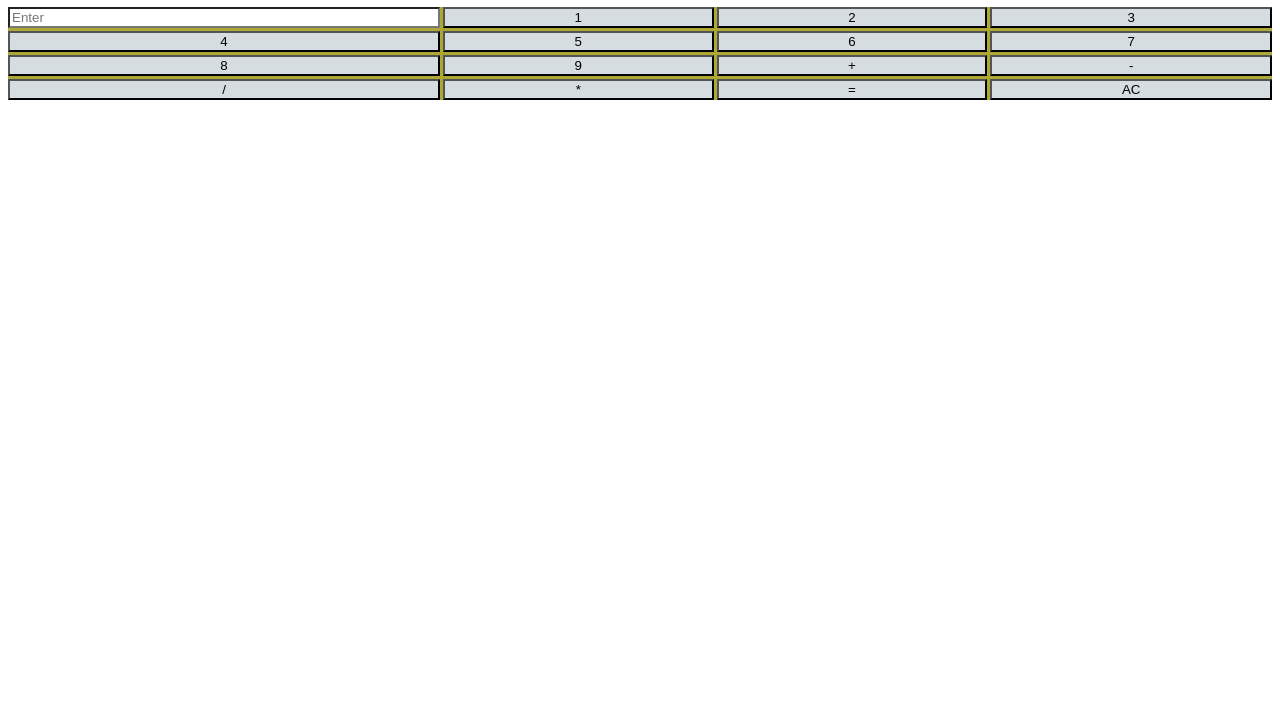
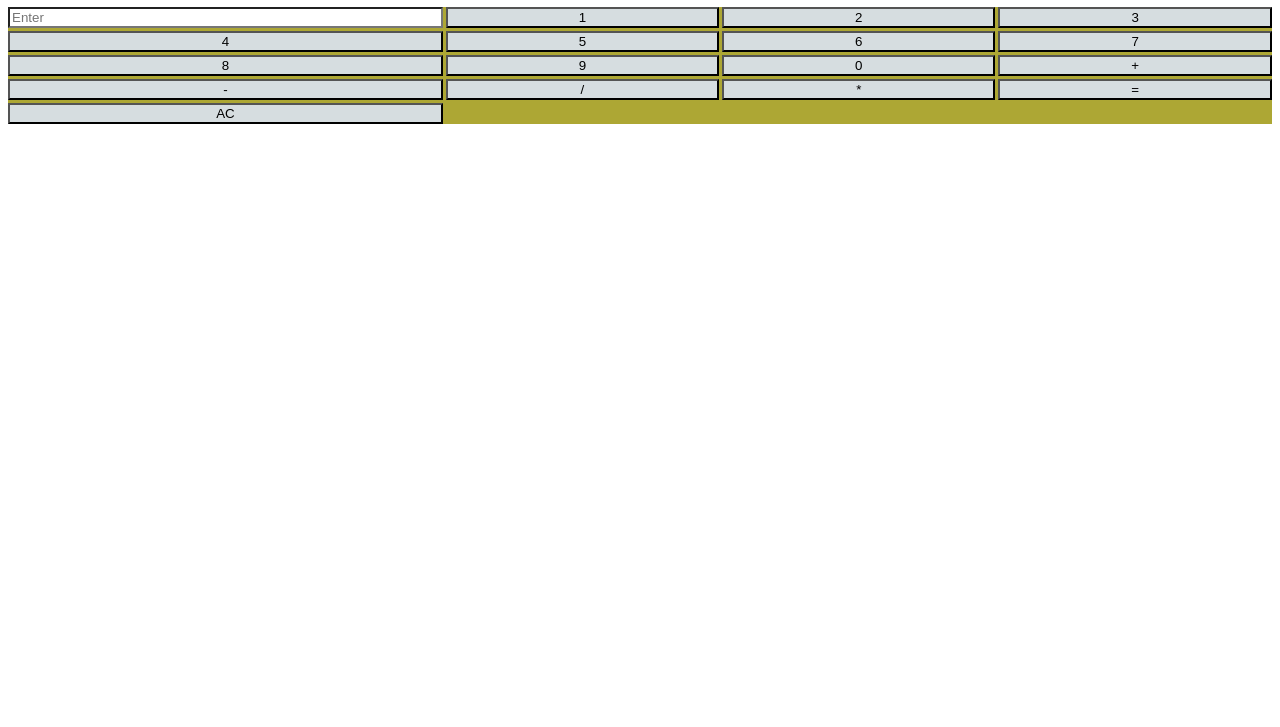
Before and after one commit to akhil0072/Calculator_project, a plain HTML site: page index.html in a window 1280 px wide. Shown: the part 73-800 px from the top of the page. Drawn offline with Linux system fonts and the light colour scheme.

Commit message:
added files html,css,script

```diff
--- a/index.html
+++ b/index.html
@@ -2,6 +2,8 @@
 <title>
     Calcutor App</title>
 <link rel="stylesheet" href="style.css">
+
+
 
 <body>
     <h1>    CALCULATOR</h1>
@@ -12,23 +14,25 @@
 
 <div class = "calculator_button">
     <input  class ="display" type = "text" id="myInput" placeholder="Enter">
-    <button class = "button_1" onclick="display_1">1</button>
-    <button class = "button_2">2</button>
-    <button class = "button_3">3</button>
-    <button class = "button_4">4</button>
-    <button class = "button_5">5</button>
-    <button class = "button_6">6</button>
-    <button class = "button_7">7</button>
-    <button class = "button_8">8</button>
-    <button class = "button_9">9</button>
-    <button class = "add">+</button>
-    <button class = "sub">-</button>
-    <button class = "div">/</button>
-    <button class = "mutpli">*</button>
-    <button class = "equal">=</button>
-    <button class = "clear">AC</button>
+    <button class = "button_1" onclick="display('1')">1</button>
+    <button class = "button_2" onclick="display('2')">2</button>
+    <button class = "button_3" onclick="display('3')">3</button>
+    <button class = "button_4" onclick="display('4')">4</button>
+    <button class = "button_5" onclick="display('5')">5</button>
+    <button class = "button_6" onclick="display('6')">6</button>
+    <button class = "button_7" onclick="display('7')">7</button>
+    <button class = "button_8" onclick="display('8')">8</button>
+    <button class = "button_9" onclick="display('9')">9</button>
+    <button class = "button_0" onclick="display('0')">0</button>
+    <button class = "add" onclick = "display('+')">+</button>
+    <button class = "sub" onclick = "display('-')">-</button>
+    <button class = "div" onclick = "display('/')">/</button>
+    <button class = "mutpli" onclick = "display('*')">*</button>
+    <button class = "equal" onclick = "result()">=</button>
+    <button class = "clear" onclick = "inputClear()">AC</button>
 </div>
-<script type = "javascript" src = "javascrit.js"></script>
+<script src = "script.js">
+</script>
 </body>
 
 </html>
--- a/script.js
+++ b/script.js
@@ -1 +1,37 @@
-<></>
+
+    function display(a){
+        console.log(a);
+        if(document.getElementById("myInput").value == '0'){
+            document.getElementById("myInput").value= "";
+        }
+        document.getElementById("myInput").value+=a;
+    }
+
+    function inputClear(){
+        document.getElementById("myInput").value = "0";
+    }
+
+    function check(){
+        var algebraicString = document.getElementById('myInput').value;
+        var result = [];
+        if(algebraicString.includes("+")){
+            result = algebraicString.split('+');
+            return(parseInt(result[0]) + parseInt(result[1]));
+        }
+        else if(algebraicString.includes("-")){
+            result = algebraicString.split('-');
+            return(parseInt(result[0]) - parseInt(result[1]));
+        }
+        else if(algebraicString.includes("/")){
+            result = algebraicString.split('/');
+            return(parseInt(result[0]) / parseInt(result[1]));
+        }
+        else{
+            result = algebraicString.split('*');
+            return(parseInt(result[0]) * parseInt(result[1]));
+        }
+    }
+    function result(){
+        var a = check();
+        document.getElementById('myInput').value = a;
+    }
--- a/style.css
+++ b/style.css
@@ -15,6 +15,7 @@
 .button_7 {background-color: #d6dde0;}
 .button_8 {background-color: #d6dde0;}
 .button_9 {background-color: #d6dde0;}
+.button_0 {background-color: #d6dde0;}
 .add {background-color: #d6dde0;}
 .sub {background-color: #d6dde0;}
 .div {background-color: #d6dde0;}
```
